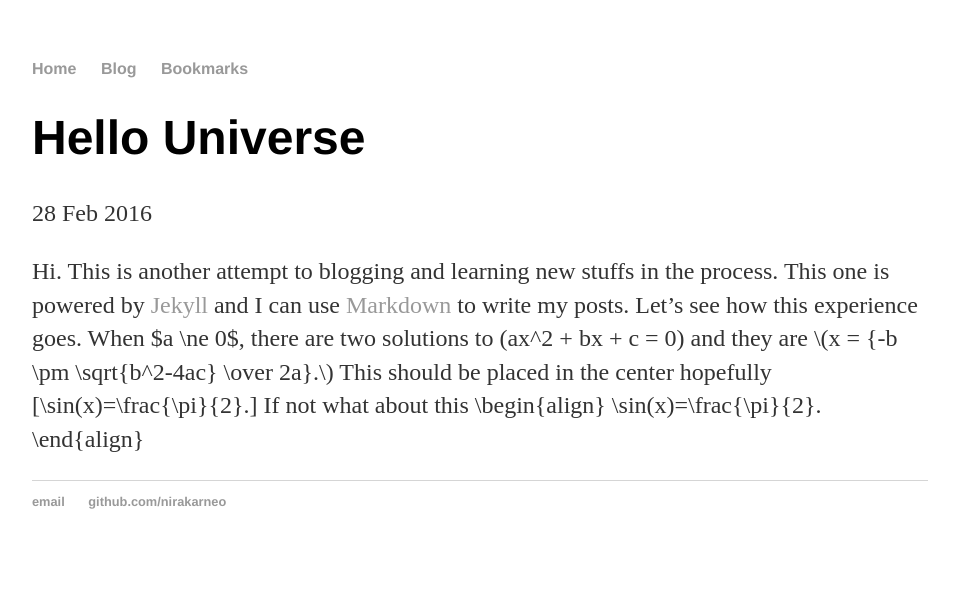
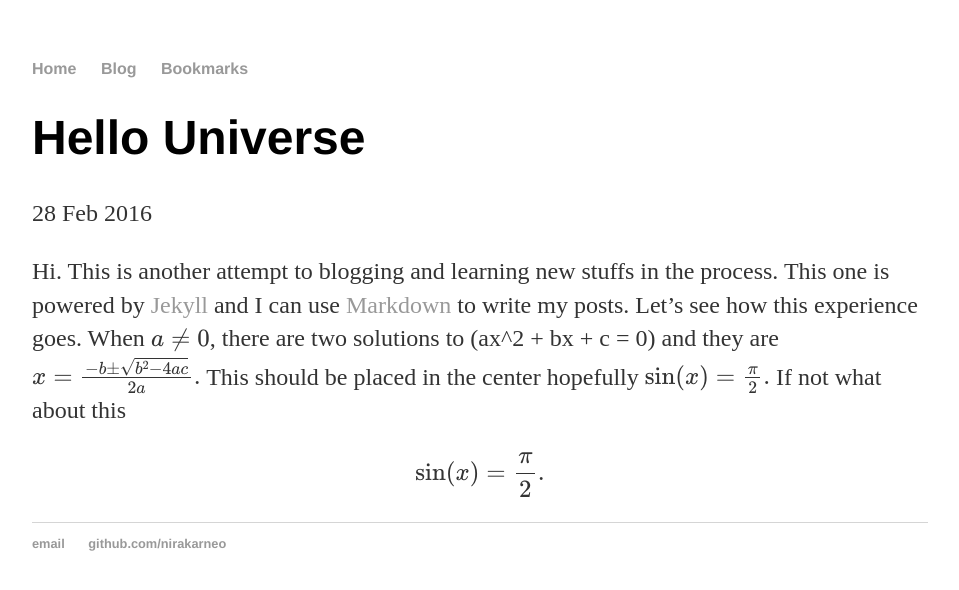
Before and after one commit to nirakarneo/nirakarneo.github.io, a Jekyll site: the page built from _posts/2016-02-28-new-post.md, in a window 1280 px wide. Shown: the top 590 px of the page, without its empty margins (160-1119 px from the left). Built offline with Jekyll 4.4.1, drawn with Linux system fonts in a browser that asks for light colours; formulas are drawn with MathJax 3; part of the change alters nothing that is shown.

```diff
--- a/_layouts/default.html
+++ b/_layouts/default.html
@@ -4,6 +4,12 @@
 			<title>{{ page.title }}</title>
 			<!-- link to main stylesheet -->
 			<link rel="stylesheet" type="text/css" href="/css/main.css">
+			<script type="text/x-mathjax-config">
+			MathJax.Hub.Config({tex2jax: {inlineMath: [['$','$'], ['\[','\]']]}});
+			</script>
+			<script type="text/javascript" async
+  			src="https://cdn.mathjax.org/mathjax/latest/MathJax.js?config=TeX-AMS_CHTML">
+			</script>
 		</head>
 		<body>
 			<nav>
```
